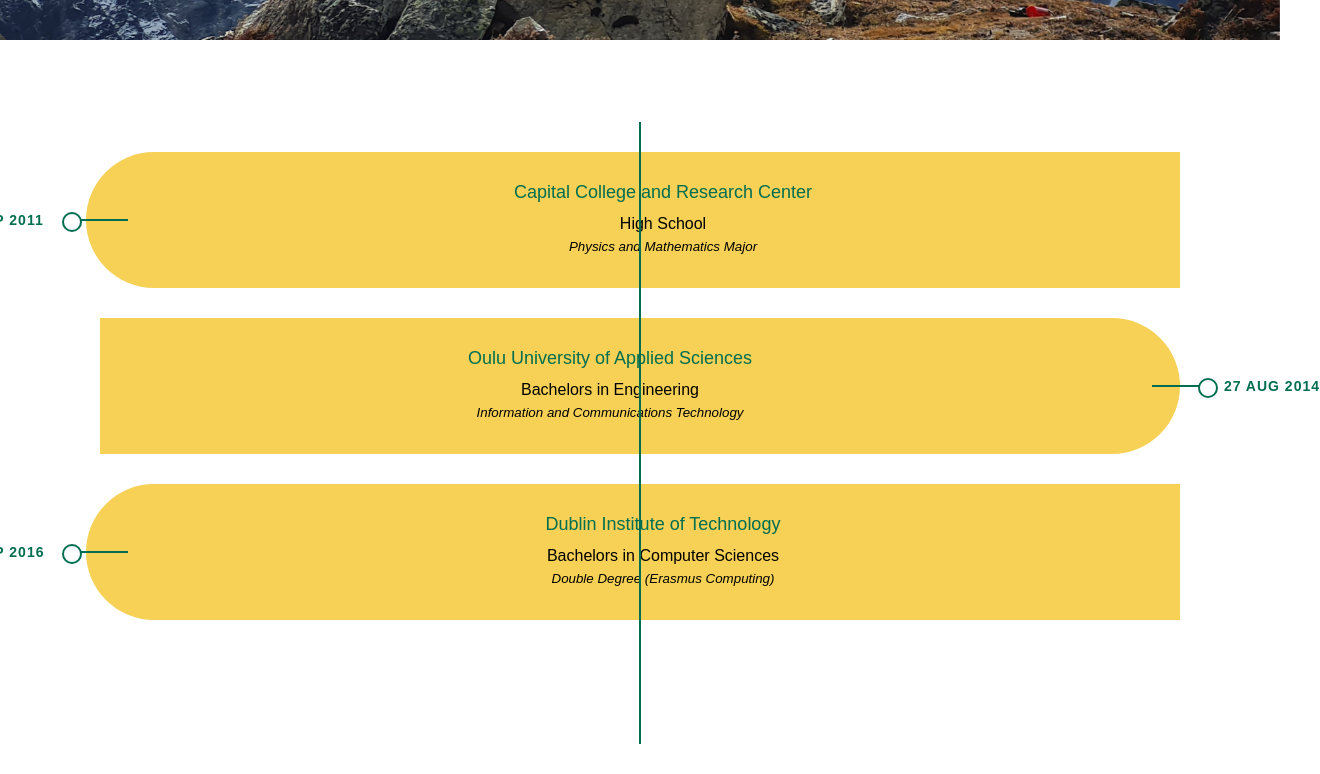
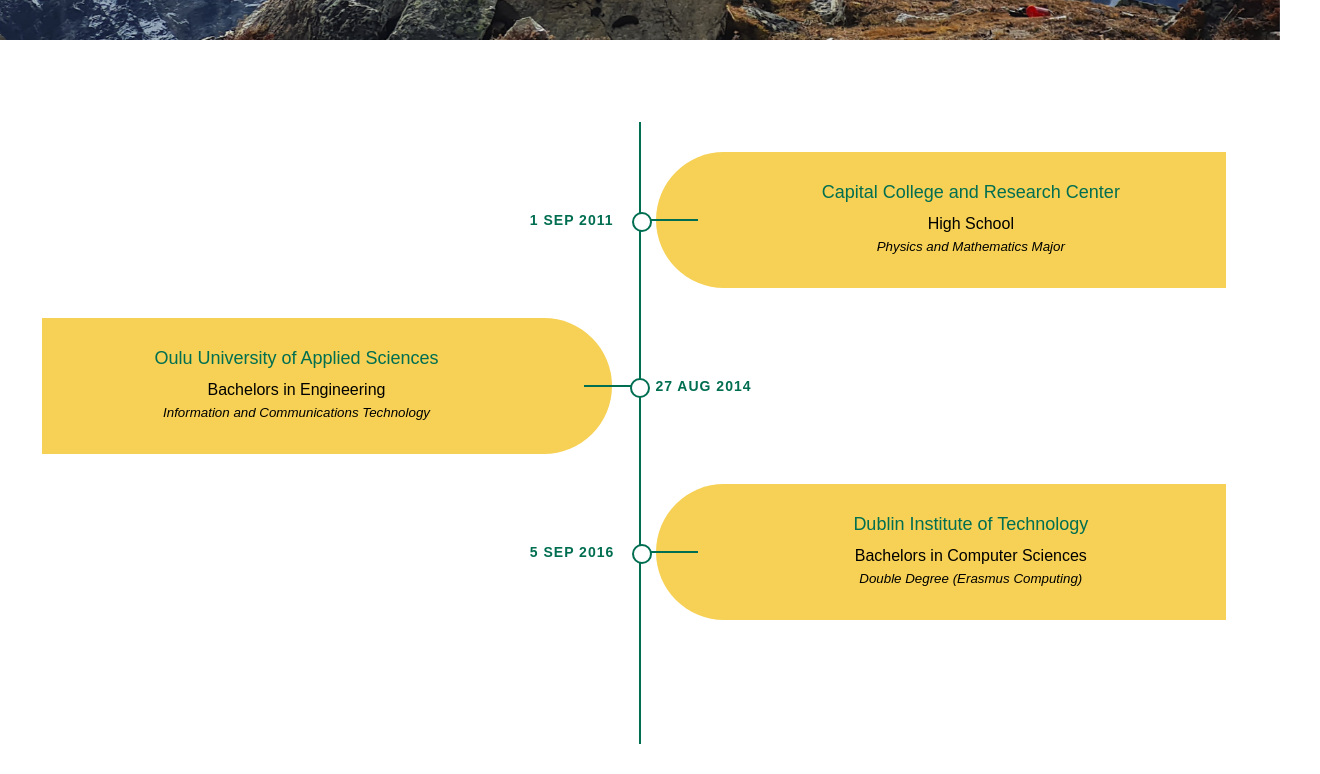
Before and after one commit to t4kaha00/portfolio, a React (Create React App) app: page /#/ in a window 1280 px wide. Shown: the part 1560-2334 px from the top of the page, 1320 px wide, since content can reach past the window. Built offline with nearby package versions, Linux system fonts and the light colour scheme; no server answers.

Commit message:
css updates

```diff
--- a/src/styles/App.css
+++ b/src/styles/App.css
@@ -122,15 +122,15 @@
   padding: 15px 30px;
   position: relative;
   background: inherit;
-  /* width: 50%; */
+  width: 50%;
 }
 
 .timeline_container.left {
-  /* left: -5.4%; */
+  right: 27.5%;
 }
 
 .timeline_container.right {
-  /* left: 50%; */
+  left: 27%;
 }
 
 .timeline_container::after {
```
